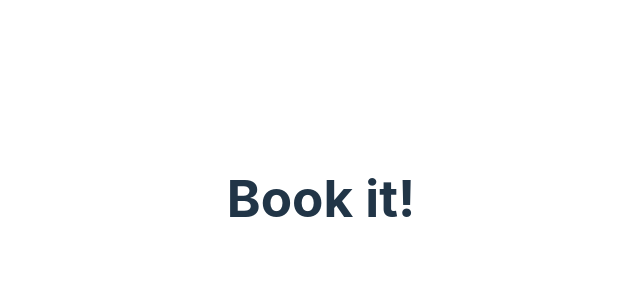
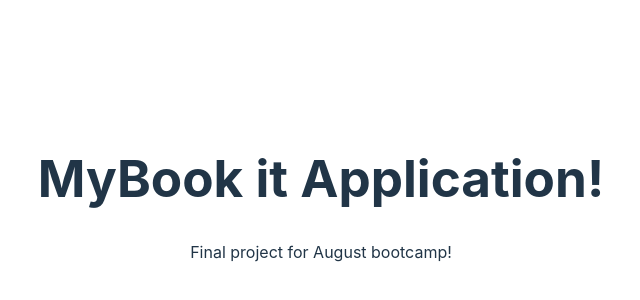
Before and after one commit to nirkaufman/book-it, a React (Vite) app: page / in a window 1280 px wide. Shown: the part 202-502 px from the top of the page, without its empty margins (319-959 px from the left). Built offline with nearby package versions, Linux system fonts and the light colour scheme.

Commit message:
change text in App component

```diff
--- a/src/App.jsx
+++ b/src/App.jsx
@@ -1,10 +1,13 @@
-import { useState } from 'react'
+
 import './App.css'
 
 function App() {
-  const [count, setCount] = useState(0)
-
-  return <h1>Book it!</h1>
+  return (
+      <div>
+        <h1>MyBook it Application!</h1>
+        <p>Final project for August bootcamp!</p>
+      </div>
+  )
 }
 
 export default App
```
